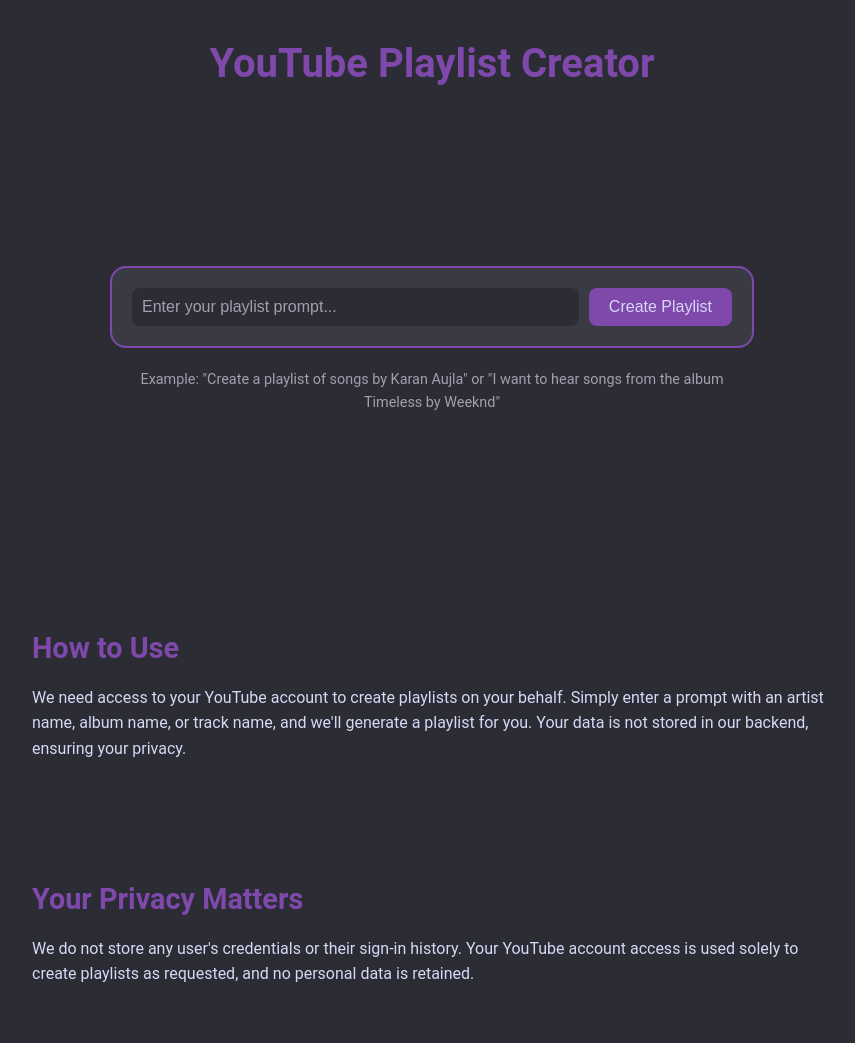
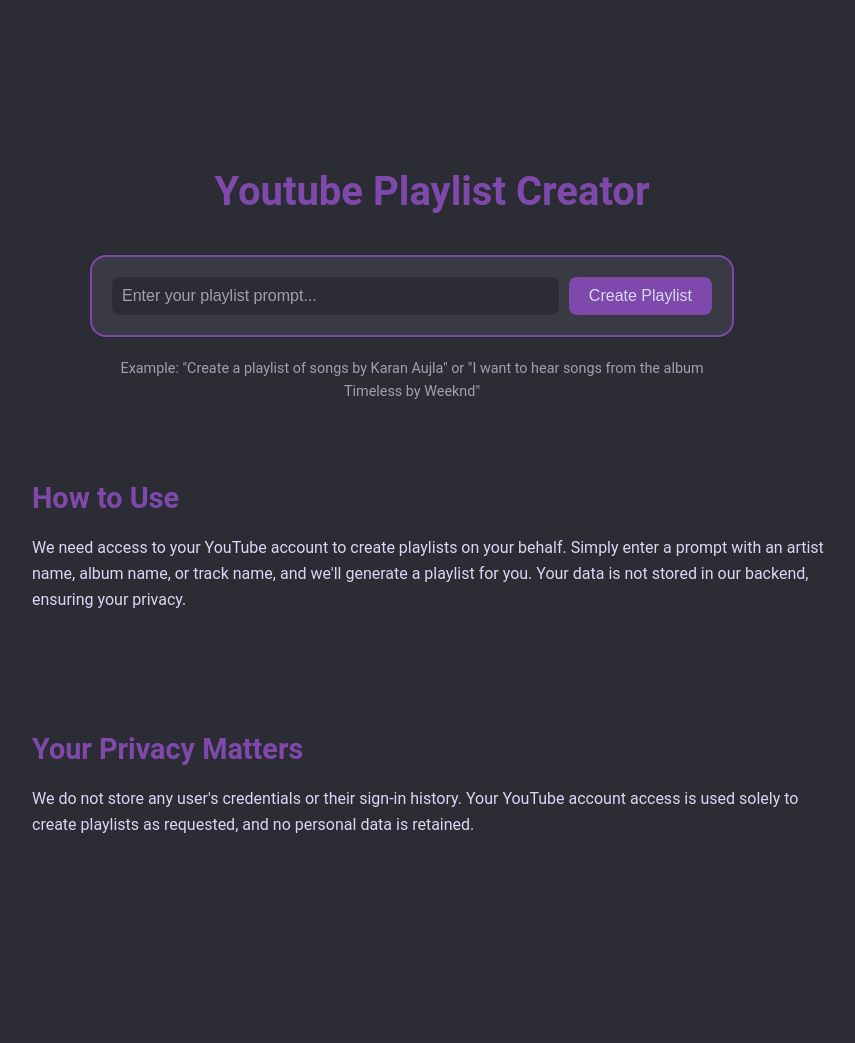
Before and after one commit to Harkeerat9406/Youtube-playlist-generator, a plain HTML site: page frontend/index.html in a window 1280 px wide. Shown: the whole page, without its empty margins (208-1063 px from the left). After the commit the page ends 893 px from the top, so only its background shows below. Drawn offline with Linux system fonts and the light colour scheme.

Commit message:
Made some changes to css

```diff
--- a/frontend/index.html
+++ b/frontend/index.html
@@ -7,10 +7,9 @@
     <link rel="stylesheet" href="styles.css">
 </head>
 <body>
-    <header>
-        <h1>YouTube Playlist Creator</h1>
-    </header>
     <main>
+        <div class="main">
+        <h1>Youtube Playlist Creator</h1>
         <section class="prompt-section">
             <div class="prompt-box">
                 <input type="text" id="promptInput" placeholder="Enter your playlist prompt...">
@@ -18,6 +17,7 @@
             </div>
             <p class="example-text">Example: "Create a playlist of songs by Karan Aujla" or "I want to hear songs from the album Timeless by Weeknd"</p>
         </section>
+        </div>
         <section class="info-section">
             <h2>How to Use</h2>
             <p>We need access to your YouTube account to create playlists on your behalf. Simply enter a prompt with an artist name, album name, or track name, and we'll generate a playlist for you. Your data is not stored in our backend, ensuring your privacy.</p>
--- a/frontend/script.js
+++ b/frontend/script.js
@@ -0,0 +1,9 @@
+function handlePrompt() {
+    const prompt = document.getElementById('promptInput').value;
+    if (prompt.trim()) {
+        alert('Creating playlist based on: ' + prompt);
+        // Future integration with YouTube API would go here
+    } else {
+        alert('Please enter a valid prompt!');
+    }
+}
--- a/frontend/styles.css
+++ b/frontend/styles.css
@@ -8,31 +8,36 @@ body {
     flex-direction: column;
     align-items: center;
     min-height: 100vh;
+    /* border: 2px solid red; */
 }
 
-header {
-    text-align: center;
-    padding: 40px 20px;
-    width: 100%;
+
+.main{
+    margin-top: 20%;
+    /* border: 2px solid yellow; */
 }
+
 
 h1 {
     color: #7E49AB;
+    width: 100%;
     font-size: 2.5em;
-    margin: 0;
+    text-align: center;
     font-weight: 700;
+    /* border: 2px solid red; */
 }
 
 .prompt-section {
     display: flex;
+    box-sizing: border-box;
     flex-direction: column;
     align-items: center;
     justify-content: center;
-    min-height: 50vh;
     text-align: center;
     width: 100%;
     max-width: 800px;
-    padding: 20px;
+    margin-top: 40px;
+    /* border: 2px solid red; */
 }
 
 .prompt-box {
@@ -45,6 +50,7 @@ h1 {
     gap: 10px;
     width: 100%;
     max-width: 600px;
+    /* border: 2px solid red; */
 }
 
 #promptInput {
```
